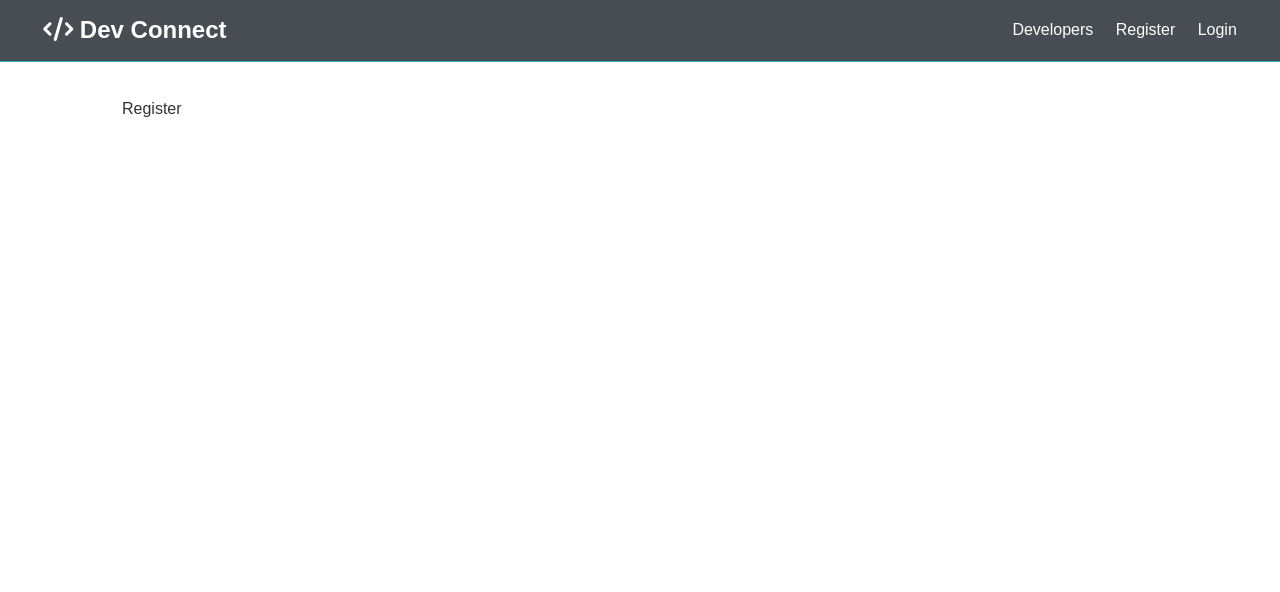
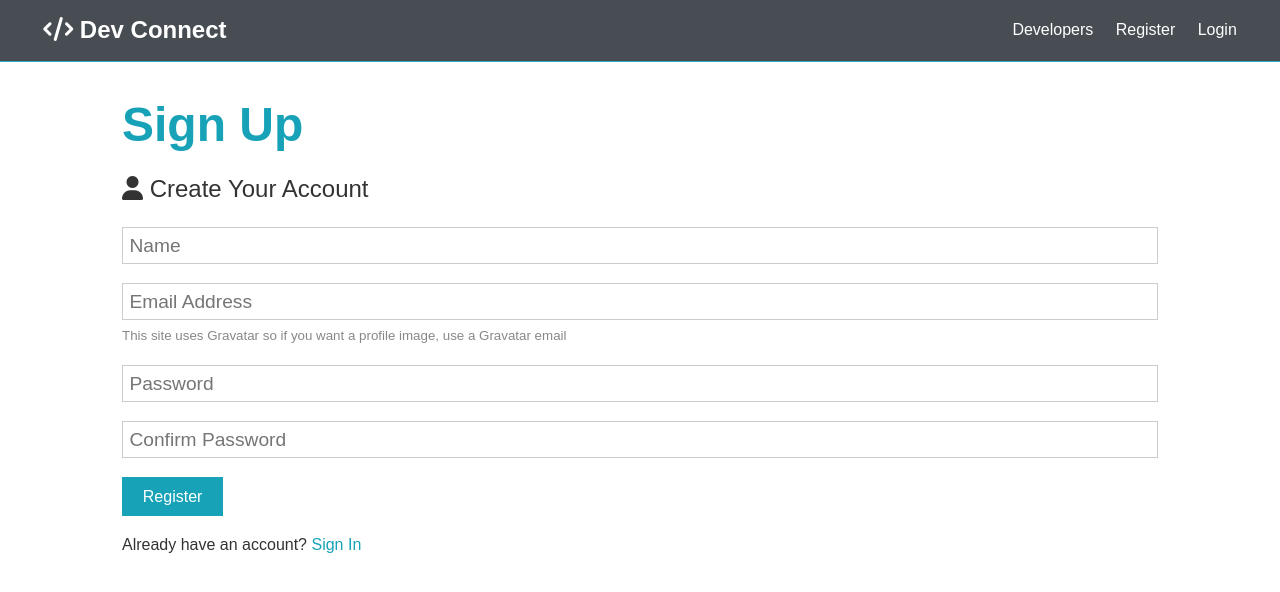
Before and after one commit to deono/dev-connect, a React (Create React App) app in the folder client/: page /register in a window 1280 px wide. Shown: the top 592 px of the page. Built offline with nearby package versions, Linux system fonts and the light colour scheme; the HTML template or start-up script is replaced by a standard one.

Commit message:
Register form and useState hook

```diff
--- a/client/src/components/auth/Register.js
+++ b/client/src/components/auth/Register.js
@@ -1,7 +1,89 @@
-import React from 'react';
+import React, { Fragment, useState } from 'react';
 
 const Register = () => {
-  return <div>Register</div>;
+  const [formData, setFormData] = useState({
+    name: '',
+    email: '',
+    password: '',
+    password2: ''
+  });
+
+  // destructure out vars
+  const { name, email, password, password2 } = formData;
+  // onChange helper function
+  const onChange = e =>
+    setFormData({ ...formData, [e.target.name]: e.target.value });
+  // onSubmit helper function
+  const onSubmit = e => {
+    e.preventDefault();
+    // check passwords match
+    if (password !== password2) {
+      console.log('Passwords dont match');
+    } else {
+      console.log(formData);
+    }
+  };
+
+  return (
+    <Fragment>
+      <h1 className="large text-primary">Sign Up</h1>
+      <p className="lead">
+        <i className="fas fa-user"></i> Create Your Account
+      </p>
+      <form className="form" onSubmit={e => onSubmit(e)}>
+        <div className="form-group">
+          <input
+            type="text"
+            placeholder="Name"
+            name="name"
+            value={name}
+            onChange={e => onChange(e)}
+            required
+          />
+        </div>
+        <div className="form-group">
+          <input
+            type="email"
+            placeholder="Email Address"
+            name="email"
+            value={email}
+            onChange={e => onChange(e)}
+            required
+          />
+          <small className="form-text">
+            This site uses Gravatar so if you want a profile image, use a
+            Gravatar email
+          </small>
+        </div>
+        <div className="form-group">
+          <input
+            type="password"
+            placeholder="Password"
+            name="password"
+            minLength="6"
+            value={password}
+            onChange={e => onChange(e)}
+            required
+          />
+        </div>
+        <div className="form-group">
+          <input
+            type="password"
+            placeholder="Confirm Password"
+            name="password2"
+            minLength="6"
+            value={password2}
+            onChange={e => onChange(e)}
+            required
+          />
+        </div>
+        <input type="submit" className="btn btn-primary" value="Register" />
+      </form>
+      <p className="my-1">
+        Already have an account? <a href="login.html">Sign In</a>
+      </p>
+    </Fragment>
+  );
 };
 
 export default Register;
```
